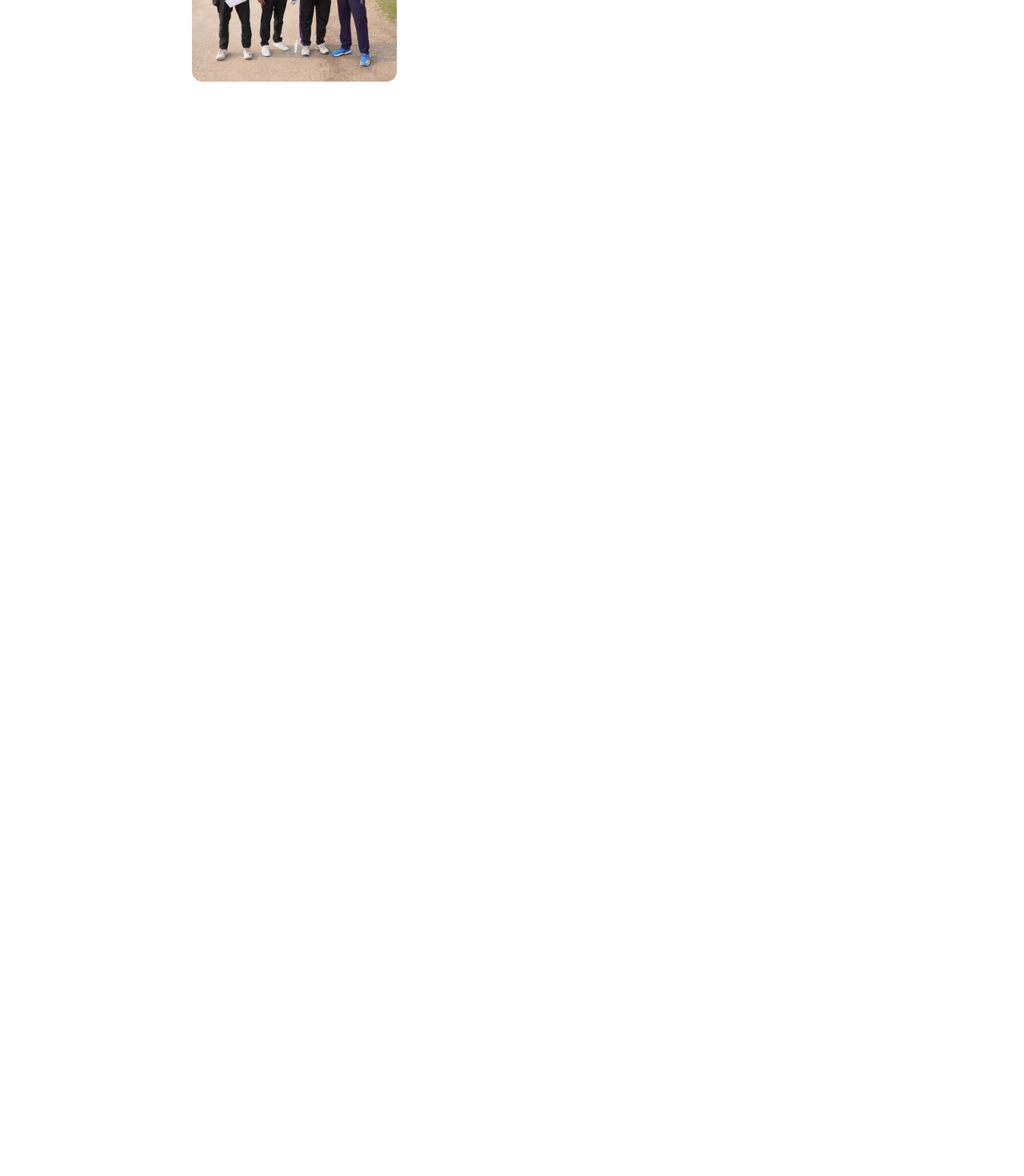
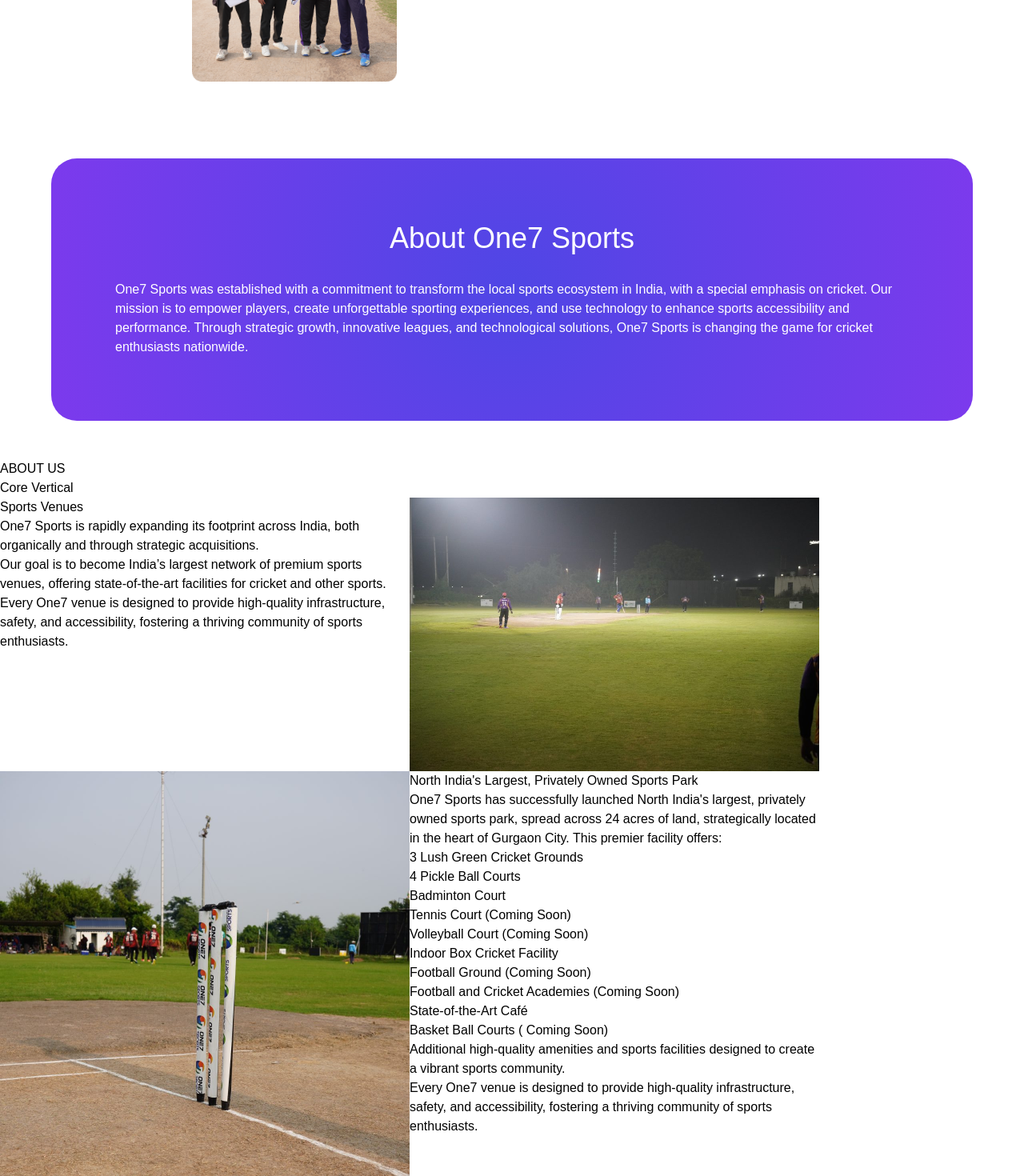
Before and after one commit to chandanjha34/One7Sports, a React (Vite) app: page /about in a window 1280 px wide. Shown: the part 1212-2682 px from the top of the page at 80% size. Before the commit the page ends 1362 px from the top, so only its background shows below. Built offline with nearby package versions, Linux system fonts and the light colour scheme.

Commit message:
About Page 30% done

```diff
--- /dev/null
+++ b/src/components/AboutGrounds/AboutGrounds.css
@@ -0,0 +1,9 @@
+.intro-section{
+    width: 90vw;
+    display: flex;
+    flex-direction: row;
+
+}
+.part{
+    width: 40vw;
+}
--- /dev/null
+++ b/src/components/AboutGrounds/AboutGrounds.jsx
@@ -0,0 +1,52 @@
+import React from 'react'
+import './AboutGrounds.css'
+import image1 from '../../assets/AboutPage_assets/ground1.png'
+import image2 from '../../assets/AboutPage_assets/ground2.png'
+
+function AboutGrounds(){
+  return (
+    <div>
+        <div>
+            ABOUT US
+        </div>
+        <div>
+            Core Vertical
+        </div>
+        <div className='intro-section'>
+            <div className='part'>
+                <div>Sports Venues</div>
+                <div>One7 Sports is rapidly expanding its footprint across India, both organically and through strategic acquisitions.</div>
+                <div>Our goal is to become India’s largest network of premium sports venues, offering state-of-the-art facilities for cricket and other sports.</div>
+                <div>Every One7 venue is designed to provide high-quality infrastructure, safety, and accessibility, fostering a thriving community of sports enthusiasts.</div>
+            </div>
+            <div className='part'>
+                <img src={image1} alt="" />
+            </div>
+        </div>
+        <div className='intro-section'>
+            <div className='part'>
+                <img src={image2} alt="" />
+            </div>
+            <div className='part'>
+                <div>North India's Largest, Privately Owned Sports Park</div>
+                <div>One7 Sports has successfully launched North India's largest, privately owned sports park, spread across 24 acres of land, strategically located in the heart of Gurgaon City. This premier facility offers:</div>
+                <div>
+                    <div>3 Lush Green Cricket Grounds</div>
+                    <div>4 Pickle Ball Courts</div>
+                    <div>Badminton Court</div>
+                    <div>Tennis Court (Coming Soon)</div>
+                    <div>Volleyball Court (Coming Soon)</div>
+                    <div>Indoor Box Cricket Facility</div>
+                    <div>Football Ground (Coming Soon)</div>
+                    <div>Football and Cricket Academies (Coming Soon)</div>
+                    <div>State-of-the-Art Café</div>
+                    <div>Basket Ball Courts ( Coming Soon)</div>
+                    <div>Additional high-quality amenities and sports facilities designed to create a vibrant sports community.</div>
+                    <div>Every One7 venue is designed to provide high-quality infrastructure, safety, and accessibility, fostering a thriving community of sports enthusiasts.</div>
+                </div>
+            </div>
+        </div>
+    </div>
+  );
+}
+export default AboutGrounds;
--- /dev/null
+++ b/src/components/AboutOne7/AboutOne7.css
@@ -0,0 +1,26 @@
+.section{
+    background: radial-gradient(circle, #4f46e5, #7c3aed);
+    position: relative;
+    margin-left: auto;
+    margin-right: auto;
+    margin-top: 3rem;
+    margin-bottom: 3rem;
+    padding: 5rem;
+    display: flex;
+    flex-direction: column;
+    justify-content: center;
+    align-items: center;
+    justify-content: space-around;
+    gap: 2rem;
+    border-radius: 2rem;
+    color: white;
+    text-shadow: white;
+
+}
+@media (max-width:768px) {
+    .section{
+        margin-left: 2rem;
+        margin-right: 2rem;
+        padding: 1rem;
+    }
+}
--- /dev/null
+++ b/src/components/AboutOne7/AboutOne7.jsx
@@ -0,0 +1,14 @@
+import React from 'react'
+import './AboutOne7.css'
+
+function AboutOne7(){
+  return (
+    <div>
+        <div className='w-[90vw] h-auto section '>
+            <div className='text-4xl'>About One7 Sports</div>
+            <div className='text-md'>One7 Sports was established with a commitment to transform the local sports ecosystem in India, with a special emphasis on cricket. Our mission is to empower players, create unforgettable sporting experiences, and use technology to enhance sports accessibility and performance. Through strategic growth, innovative leagues, and technological solutions, One7 Sports is changing the game for cricket enthusiasts nationwide.</div>
+        </div>
+    </div>
+  );
+}
+export default AboutOne7;
--- a/src/components/AboutPage/AboutPage.jsx
+++ b/src/components/AboutPage/AboutPage.jsx
@@ -2,7 +2,8 @@
 import Navbar from '../Navbar/Navbar'
 import './AboutPage.css'
 import Intro from '../Intro/Intro'
-
+import Description from '../AboutOne7/AboutOne7'
+import Grounds from '../AboutGrounds/AboutGrounds'
 
 function AboutPage () {
   return (
@@ -16,6 +17,8 @@
         </div>
       </div>
       <Intro/>
+      <Description/>
+      <Grounds/>
     </div>
   );
 }
--- a/src/components/Intro/Intro.css
+++ b/src/components/Intro/Intro.css
@@ -1,4 +1,4 @@
-.section{
+.section1,.section2{
     width: 50vw;
 }
 .text-section{
@@ -18,7 +18,7 @@
     top: -3rem;
     left: 15rem;
 }
-@media (max-width:640px) {
+@media (max-width:639px) {
     .img1{
         width: 13rem;
         left: 1rem;
@@ -26,10 +26,26 @@
     .img2{
         width: 13rem;
         left: 9rem;
-        top: -2rem;
+        top: -20rem;
     }
-    .section{
+    .section1{
         width: 90vw;
-
+        height:50vh;
+    }
+    .section2{
+        width: 90vw;
+        height: auto;
     }
 }
+@media (min-width:640px) and (max-width:1024px) {
+    .img1{
+        width: 25vw;
+        height: 40vh;
+        left: 4rem;
+    }
+    .img2{
+        width: 20vw;
+        left: 9rem;
+        top: -10rem;
+    }
+}
--- a/src/components/Intro/Intro.jsx
+++ b/src/components/Intro/Intro.jsx
@@ -6,11 +6,11 @@
 function Intro(){
   return (
     <div className='flex flex-col md:flex-row  justify-between items-center'>
-        <div className='section'>
+        <div className='section1'>
             <div className='img1'><img src={img1} alt="" /></div>
             <div className='img2'><img src={img2} alt="" /></div>
         </div>
-        <div className='section text-section'>
+        <div className='section2 text-section'>
             <div className='text-5xl'>Empowering Excellence in Cricket</div>
             <div className='text-lg text-[#5FBC1E]'>Our Mission Statement</div>
             <div className='text-md'>To revolutionize local sports with a special focus on cricket by leveraging technology, fostering inclusive platforms, and creating unique sporting opportunities for athletes of all ages and backgrounds.</div>
--- a/src/output.css
+++ b/src/output.css
@@ -1007,6 +1007,22 @@
   padding: 2rem;
 }
 
+.p-0 {
+  padding: 0px;
+}
+
+.p-1 {
+  padding: 0.25rem;
+}
+
+.p-\[1rem\] {
+  padding: 1rem;
+}
+
+.p-\[4rem\] {
+  padding: 4rem;
+}
+
 .px-4 {
   padding-left: 1rem;
   padding-right: 1rem;
@@ -1360,6 +1376,10 @@
     padding: 3rem;
   }
 
+  .md\:p-\[1rem\] {
+    padding: 1rem;
+  }
+
   .md\:px-12 {
     padding-left: 3rem;
     padding-right: 3rem;
@@ -1454,3 +1474,9 @@
     font-weight: 600;
   }
 }
+
+@media (min-width: 1280px) {
+  .xl\:p-\[5rem\] {
+    padding: 5rem;
+  }
+}
```
Also changed, not shown: src/assets/AboutPage_assets/ground1.png (added), src/assets/AboutPage_assets/ground2.png (added).
